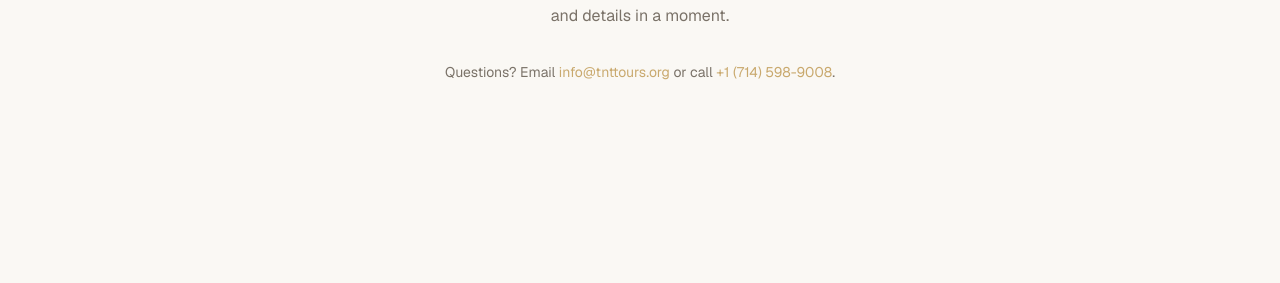
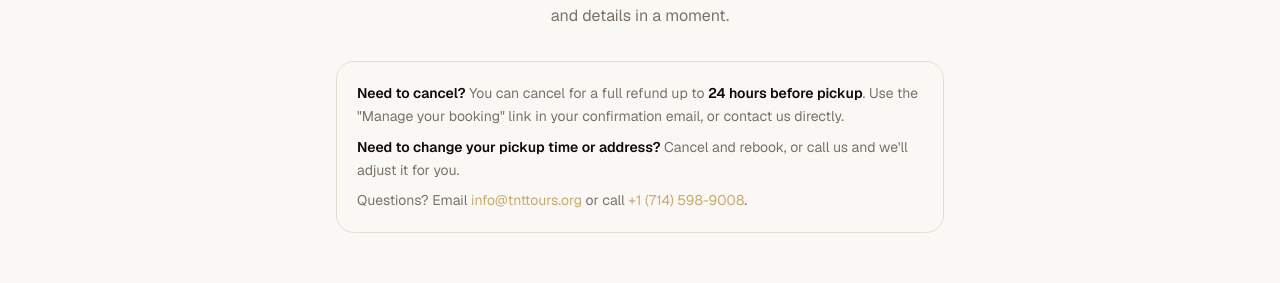
Before and after one commit to jaguarsolutions/TnTLimo, a Next.js app: page /booking/success in a window 1280 px wide. Shown: the part 256-539 px from the top of the page. Built offline with nearby package versions, Linux system fonts and the light colour scheme; no server answers.

Commit message:
Add admin confirm button, show notes on booking page, confirm API route

```diff
--- a/src/app/booking/success/page.tsx
+++ b/src/app/booking/success/page.tsx
@@ -117,7 +117,17 @@ export default async function BookingSuccessPage({ searchParams }: PageProps) {
             </div>
           )}
 
-          <p className="mt-8 text-center font-sans text-sm text-muted leading-relaxed">
+          <div className="mt-8 rounded-2xl border border-border bg-cream p-5 text-sm text-muted leading-relaxed space-y-2">
+            <p>
+              <span className="font-semibold text-ink">Need to cancel?</span> You can cancel for a
+              full refund up to <span className="font-semibold text-ink">24 hours before pickup</span>.
+              Use the "Manage your booking" link in your confirmation email, or contact us directly.
+            </p>
+            <p>
+              <span className="font-semibold text-ink">Need to change your pickup time or address?</span>{" "}
+              Cancel and rebook, or call us and we'll adjust it for you.
+            </p>
+            <p>
               Questions? Email{" "}
               <a href={`mailto:${tenant.supportEmail}`} className="text-gold hover:underline">
                 {tenant.supportEmail}
@@ -125,9 +135,9 @@ export default async function BookingSuccessPage({ searchParams }: PageProps) {
               or call{" "}
               <a href={tenant.supportPhone.href} className="text-gold hover:underline">
                 {tenant.supportPhone.display}
-            </a>
-            .
+              </a>.
             </p>
+          </div>
         </div>
       </main>
       <Footer />
```
Lines whose indentation alone changed are shown as unchanged.
